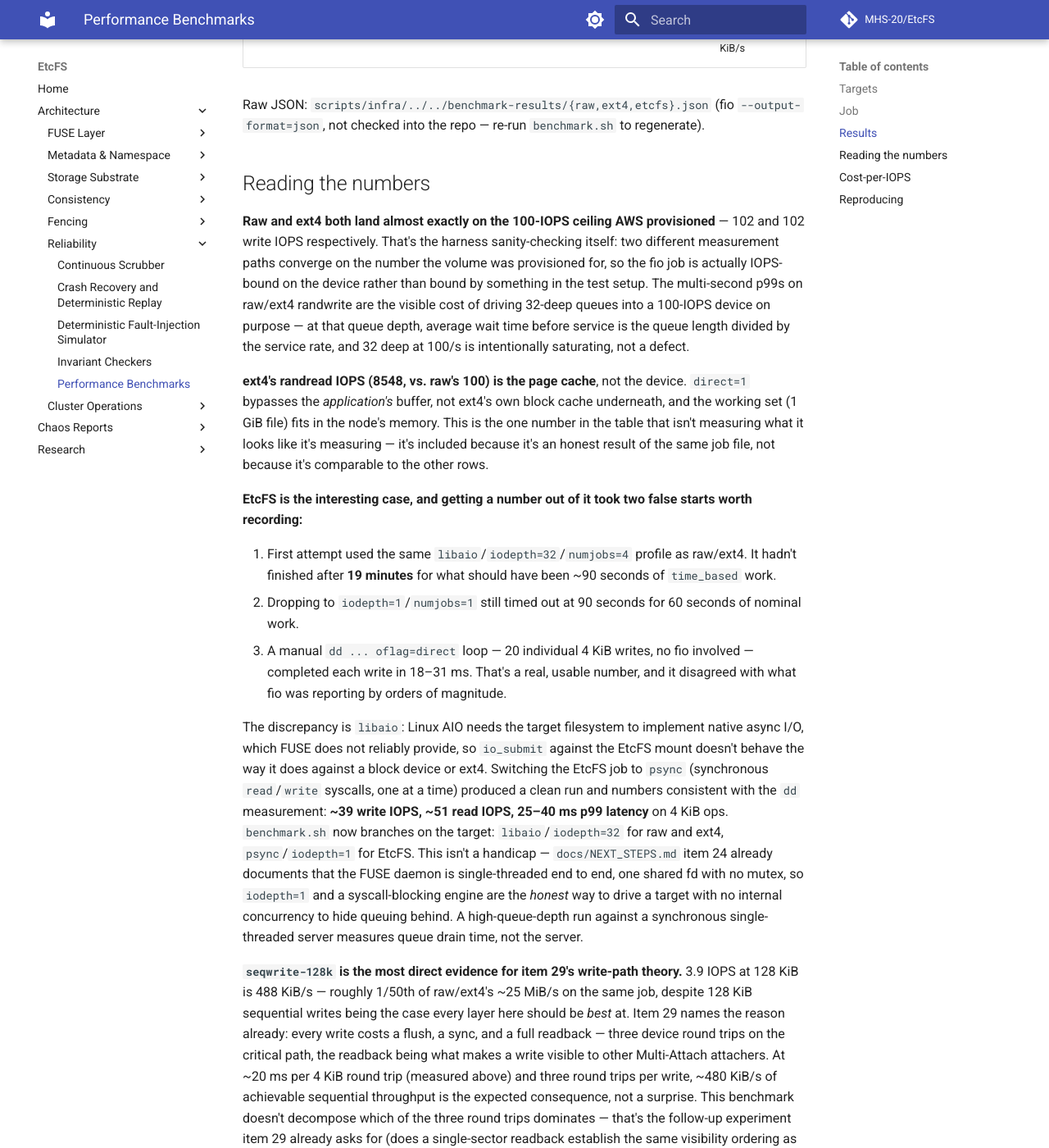
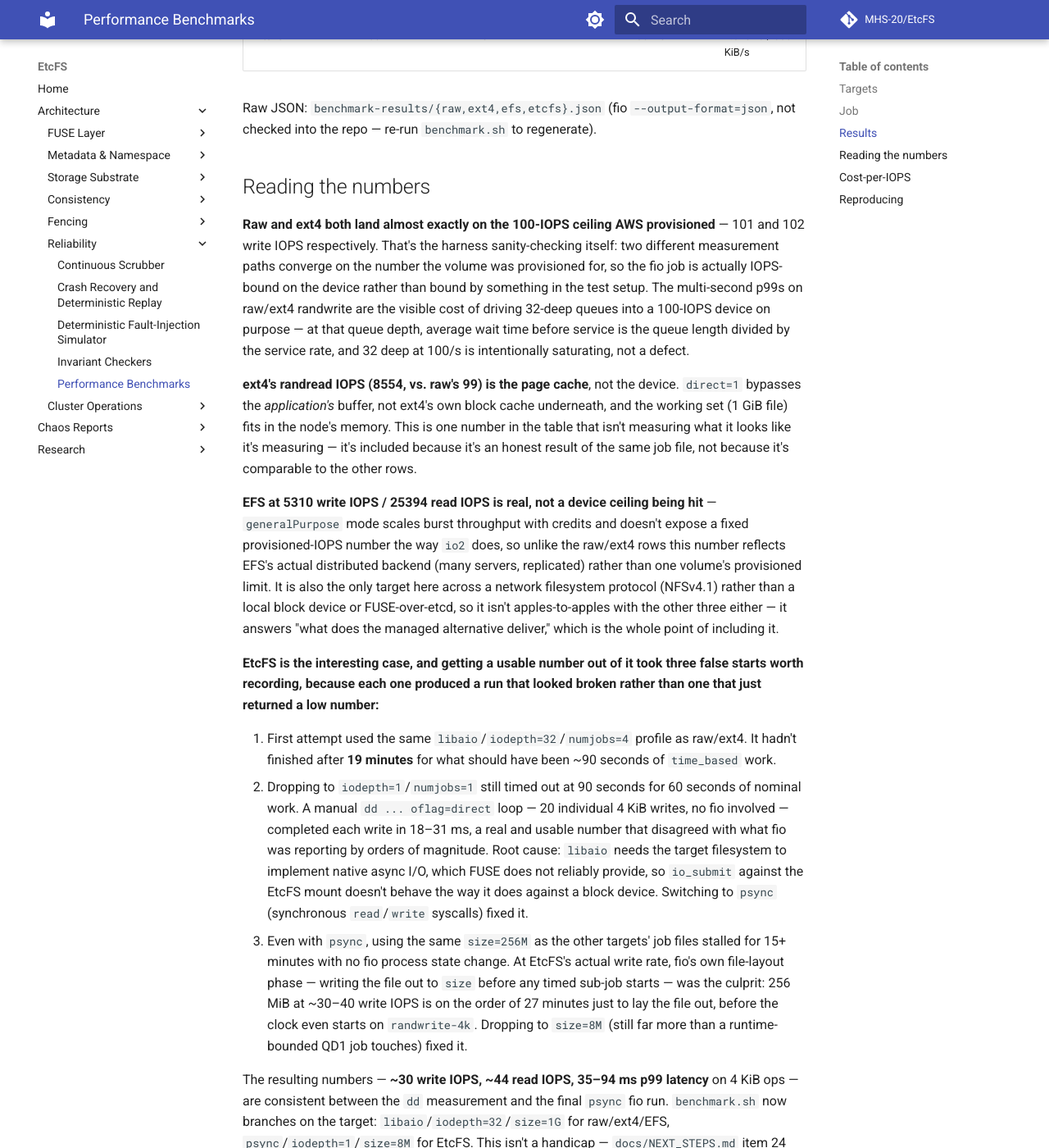
Before and after one commit to MHS-20/EtcFS, an MkDocs documentation site: the page built from docs/architecture/reliability/performance-benchmarks.md, in a window 1280 px wide and 1400 px high, scrolled down 1380 px. Shown: the whole window at 82% size. Built offline with MkDocs 1.6.1 and Material for MkDocs 9.7.7, drawn with Linux system fonts in a browser that asks for light colours; comment, search, counter and statistics services are not loaded; some of the changed text lies outside the part shown.

Commit message:
fix(bench): fixed SG_ID/SUBNET_ID lookup and etcfs file-layout size, added EFS results

````diff
--- a/docs/architecture/reliability/performance-benchmarks.md
+++ b/docs/architecture/reliability/performance-benchmarks.md
@@ -1,4 +1,4 @@
-# Performance benchmarks: EtcFS vs. its own device ceiling
+# Performance benchmarks: EtcFS vs. its own device ceiling and EFS
 
 `docs/NEXT_STEPS.md`'s performance section asked for measurement before
 optimizing items 24, 28 and 29. This is that measurement: `fio` run on the
@@ -13,34 +13,35 @@ against a live 3-node EtcFS cluster provisioned by `create-infra.sh` /
 |---|---|
 | Raw `io2` scratch volume (100 IOPS provisioned), no filesystem | The device ceiling — a *separate* volume from the live EtcFS data volume, so this never writes over real filesystem data |
 | `ext4` on that same scratch volume | The cost of a local filesystem, no distribution |
-| EFS (`generalPurpose`) | **Not measured** — the AWS credentials used for this run lack `elasticfilesystem:CreateFileSystem`/`TagResource`. `benchmark.sh` detects this and skips the row rather than failing the whole run; grant the IAM user `elasticfilesystem:*` and re-run to fill it in. |
+| EFS (`generalPurpose`, bursting throughput) | The nearest managed alternative |
 | FSx for Lustre | **Not attempted.** An order of magnitude more provisioning cost and time for one comparison row; add it to `benchmark.sh` the same way the others were added if it's ever needed. |
 | EtcFS (`/mnt/etcfuse`, live cluster) | The subject |
 
 ## Job
 
 `randwrite-4k` and `randread-4k` (4 KiB random, `O_DIRECT`), then
-`seqwrite-128k` (128 KiB sequential write). Against raw/ext4: `libaio`,
-`iodepth=32`, `numjobs=4` — a real attempt to saturate a 100-IOPS device.
-Against EtcFS: `psync`, `iodepth=1`, `numjobs=1`. That asymmetry is a finding,
-not an inconsistency — see below.
+`seqwrite-128k` (128 KiB sequential write). Against raw/ext4/EFS: `libaio`,
+`iodepth=32`, `numjobs=4` — a real attempt to saturate each backend. Against
+EtcFS: `psync`, `iodepth=1`, `numjobs=1`. That asymmetry is a finding, not
+an inconsistency — see below.
 
 ## Results
 
 | Target | randwrite-4k IOPS | randwrite-4k p99 | randread-4k IOPS | randread-4k p99 | seqwrite-128k |
 |---|---|---|---|---|---|
-| raw io2 (100 IOPS) | 102 | 2.2 s | 100 | 2.2 s | 202 IOPS / 25.3 MiB/s |
-| ext4 on same volume | 102 | 3.4 s | 8548 | 0.6 s | 199 IOPS / 24.8 MiB/s |
-| EtcFS | 39 | 40 ms | 51 | 33 ms | 3.9 IOPS / 488 KiB/s |
+| raw io2 (100 IOPS) | 101 | 2.1 s | 99 | 2.1 s | 203 IOPS / 25.3 MiB/s |
+| ext4 on same volume | 102 | 2.6 s | 8554 | 0.6 s | 199 IOPS / 24.9 MiB/s |
+| EFS (generalPurpose) | 5310 | 42 ms | 25394 | 7.9 ms | 621 IOPS / 77.6 MiB/s |
+| EtcFS | 30 | 94 ms | 44 | 35 ms | 2.6 IOPS / 335 KiB/s |
 
-Raw JSON: `scripts/infra/../../benchmark-results/{raw,ext4,etcfs}.json` (fio
+Raw JSON: `benchmark-results/{raw,ext4,efs,etcfs}.json` (fio
 `--output-format=json`, not checked into the repo — re-run `benchmark.sh` to
 regenerate).
 
 ## Reading the numbers
 
 **Raw and ext4 both land almost exactly on the 100-IOPS ceiling AWS
-provisioned** — 102 and 102 write IOPS respectively. That's the harness
+provisioned** — 101 and 102 write IOPS respectively. That's the harness
 sanity-checking itself: two different measurement paths converge on the
 number the volume was provisioned for, so the fio job is actually
 IOPS-bound on the device rather than bound by something in the test setup.
@@ -49,63 +50,81 @@ The multi-second p99s on raw/ext4 randwrite are the visible cost of driving
 average wait time before service is the queue length divided by the service
 rate, and 32 deep at 100/s is intentionally saturating, not a defect.
 
-**ext4's randread IOPS (8548, vs. raw's 100) is the page cache**, not the
+**ext4's randread IOPS (8554, vs. raw's 99) is the page cache**, not the
 device. `direct=1` bypasses the *application's* buffer, not ext4's own
 block cache underneath, and the working set (1 GiB file) fits in the
-node's memory. This is the one number in the table that isn't measuring
-what it looks like it's measuring — it's included because it's an honest
-result of the same job file, not because it's comparable to the other rows.
+node's memory. This is one number in the table that isn't measuring what
+it looks like it's measuring — it's included because it's an honest result
+of the same job file, not because it's comparable to the other rows.
 
-**EtcFS is the interesting case, and getting a number out of it took two
-false starts worth recording:**
+**EFS at 5310 write IOPS / 25394 read IOPS is real, not a device ceiling
+being hit** — `generalPurpose` mode scales burst throughput with credits
+and doesn't expose a fixed provisioned-IOPS number the way `io2` does, so
+unlike the raw/ext4 rows this number reflects EFS's actual distributed
+backend (many servers, replicated) rather than one volume's provisioned
+limit. It is also the only target here across a network filesystem
+protocol (NFSv4.1) rather than a local block device or FUSE-over-etcd, so
+it isn't apples-to-apples with the other three either — it answers "what
+does the managed alternative deliver," which is the whole point of
+including it.
+
+**EtcFS is the interesting case, and getting a usable number out of it took
+three false starts worth recording, because each one produced a run that
+looked broken rather than one that just returned a low number:**
 
 1. First attempt used the same `libaio`/`iodepth=32`/`numjobs=4` profile as
    raw/ext4. It hadn't finished after **19 minutes** for what should have
    been ~90 seconds of `time_based` work.
 2. Dropping to `iodepth=1`/`numjobs=1` still timed out at 90 seconds for 60
-   seconds of nominal work.
-3. A manual `dd ... oflag=direct` loop — 20 individual 4 KiB writes, no fio
-   involved — completed each write in 18–31 ms. That's a real, usable
-   number, and it disagreed with what fio was reporting by orders of
-   magnitude.
+   seconds of nominal work. A manual `dd ... oflag=direct` loop — 20
+   individual 4 KiB writes, no fio involved — completed each write in
+   18–31 ms, a real and usable number that disagreed with what fio was
+   reporting by orders of magnitude. Root cause: `libaio` needs the target
+   filesystem to implement native async I/O, which FUSE does not reliably
+   provide, so `io_submit` against the EtcFS mount doesn't behave the way
+   it does against a block device. Switching to `psync` (synchronous
+   `read`/`write` syscalls) fixed it.
+3. Even with `psync`, using the same `size=256M` as the other targets'
+   job files stalled for 15+ minutes with no fio process state change.
+   At EtcFS's actual write rate, fio's own file-layout phase — writing the
+   file out to `size` before any timed sub-job starts — was the culprit:
+   256 MiB at ~30–40 write IOPS is on the order of 27 minutes just to lay
+   the file out, before the clock even starts on `randwrite-4k`. Dropping
+   to `size=8M` (still far more than a runtime-bounded QD1 job touches)
+   fixed it.
 
-The discrepancy is `libaio`: Linux AIO needs the target filesystem to
-implement native async I/O, which FUSE does not reliably provide, so
-`io_submit` against the EtcFS mount doesn't behave the way it does against
-a block device or ext4. Switching the EtcFS job to `psync` (synchronous
-`read`/`write` syscalls, one at a time) produced a clean run and numbers
-consistent with the `dd` measurement: **~39 write IOPS, ~51 read IOPS,
-25–40 ms p99 latency** on 4 KiB ops. `benchmark.sh` now branches on the
-target: `libaio`/`iodepth=32` for raw and ext4, `psync`/`iodepth=1` for
-EtcFS. This isn't a handicap — `docs/NEXT_STEPS.md` item 24 already
+The resulting numbers — **~30 write IOPS, ~44 read IOPS, 35–94 ms p99
+latency** on 4 KiB ops — are consistent between the `dd` measurement and
+the final `psync` fio run. `benchmark.sh` now branches on the target:
+`libaio`/`iodepth=32`/`size=1G` for raw/ext4/EFS, `psync`/`iodepth=1`/`size=8M`
+for EtcFS. This isn't a handicap — `docs/NEXT_STEPS.md` item 24 already
 documents that the FUSE daemon is single-threaded end to end, one shared fd
 with no mutex, so `iodepth=1` and a syscall-blocking engine are the
 *honest* way to drive a target with no internal concurrency to hide queuing
 behind. A high-queue-depth run against a synchronous single-threaded server
-measures queue drain time, not the server.
+measures queue drain time (or, as above, file-layout time), not the server.
 
 **`seqwrite-128k` is the most direct evidence for item 29's write-path
-theory.** 3.9 IOPS at 128 KiB is 488 KiB/s — roughly 1/50th of raw/ext4's
-~25 MiB/s on the same job, despite 128 KiB sequential writes being the case
-every layer here should be *best* at. Item 29 names the reason already:
-every write costs a flush, a sync, and a full readback — three device round
-trips on the critical path, the readback being what makes a write visible
-to other Multi-Attach attachers. At ~20 ms per 4 KiB round trip (measured
-above) and three round trips per write, ~480 KiB/s of achievable sequential
-throughput is the expected consequence, not a surprise. This benchmark
-doesn't decompose which of the three round trips dominates — that's the
-follow-up experiment item 29 already asks for (does a single-sector
-readback establish the same visibility ordering as a full one?), and this
-harness is now in place to measure it once that change lands.
+theory.** 2.6 IOPS at 128 KiB is 335 KiB/s — roughly 1/75th of raw/ext4's
+~25 MiB/s and 1/230th of EFS's 77.6 MiB/s on the same job, despite 128 KiB
+sequential writes being the case every layer here should be *best* at.
+Item 29 names the reason already: every write costs a flush, a sync, and a
+full readback — three device round trips on the critical path, the
+readback being what makes a write visible to other Multi-Attach attachers.
+At ~20–30 ms per 4 KiB round trip (measured above) and three round trips
+per write, a few hundred KiB/s of achievable sequential throughput is the
+expected consequence, not a surprise. This benchmark doesn't decompose
+which of the three round trips dominates — that's the follow-up experiment
+item 29 already asks for (does a single-sector readback establish the same
+visibility ordering as a full one?), and this harness is now in place to
+measure it once that change lands.
 
 ## Cost-per-IOPS
 
-Not computed here — it needs the EFS and FSx numbers to be a comparison
-rather than a single data point, and EFS is blocked on IAM permissions
-(above). Worth finishing once that's granted; `docs/NEXT_STEPS.md` already
-identifies cost-per-delivered-IOPS as the argument EtcFS wins on against
-provisioned Lustre, which this harness doesn't yet have the Lustre side of
-either.
+Not computed here — it needs the FSx number to be the comparison
+`docs/NEXT_STEPS.md` actually asks for (cost-per-delivered-IOPS is named
+there as the argument EtcFS wins on against *provisioned Lustre*
+specifically, not EFS). Worth finishing once FSx is added to the harness.
 
 ## Reproducing
 
@@ -118,6 +137,11 @@ ETCFS_BENCH_RUNTIME=60 ./scripts/infra/benchmark.sh  # longer runs
 ```
 
 `benchmark.sh` provisions its own scratch `io2` volume (never the live
-EtcFS data volume) and, IAM permitting, an EFS filesystem — both tracked in
-`infra-state.json` alongside the cluster, and `destroy-infra.sh` now tears
-both down as part of its normal teardown. It does not attempt FSx.
+EtcFS data volume) and an EFS filesystem — both tracked in
+`infra-state.json` alongside the cluster, and `destroy-infra.sh` tears both
+down as part of its normal teardown. It does not attempt FSx. The EFS row
+needs `elasticfilesystem:CreateFileSystem`, `TagResource`,
+`DescribeFileSystems`, `CreateMountTarget`, `DeleteMountTarget`,
+`DescribeMountTargets` and `DescribeMountTargetSecurityGroups` on the IAM
+identity running the script; without them `benchmark.sh` detects the
+`AccessDenied` and skips the row rather than failing the whole run.
````
Also changed, not shown: docs/NEXT_STEPS.md (+7 -10 lines), 1 other file.
